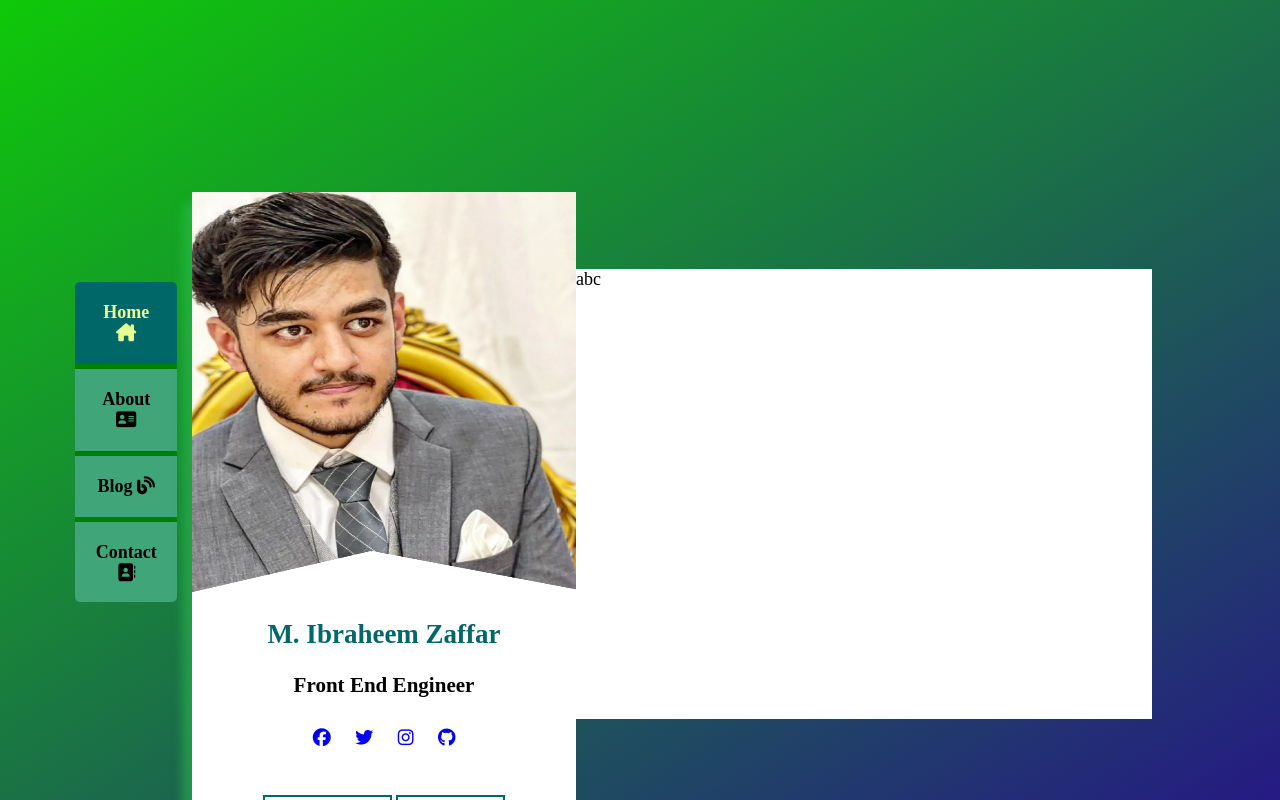
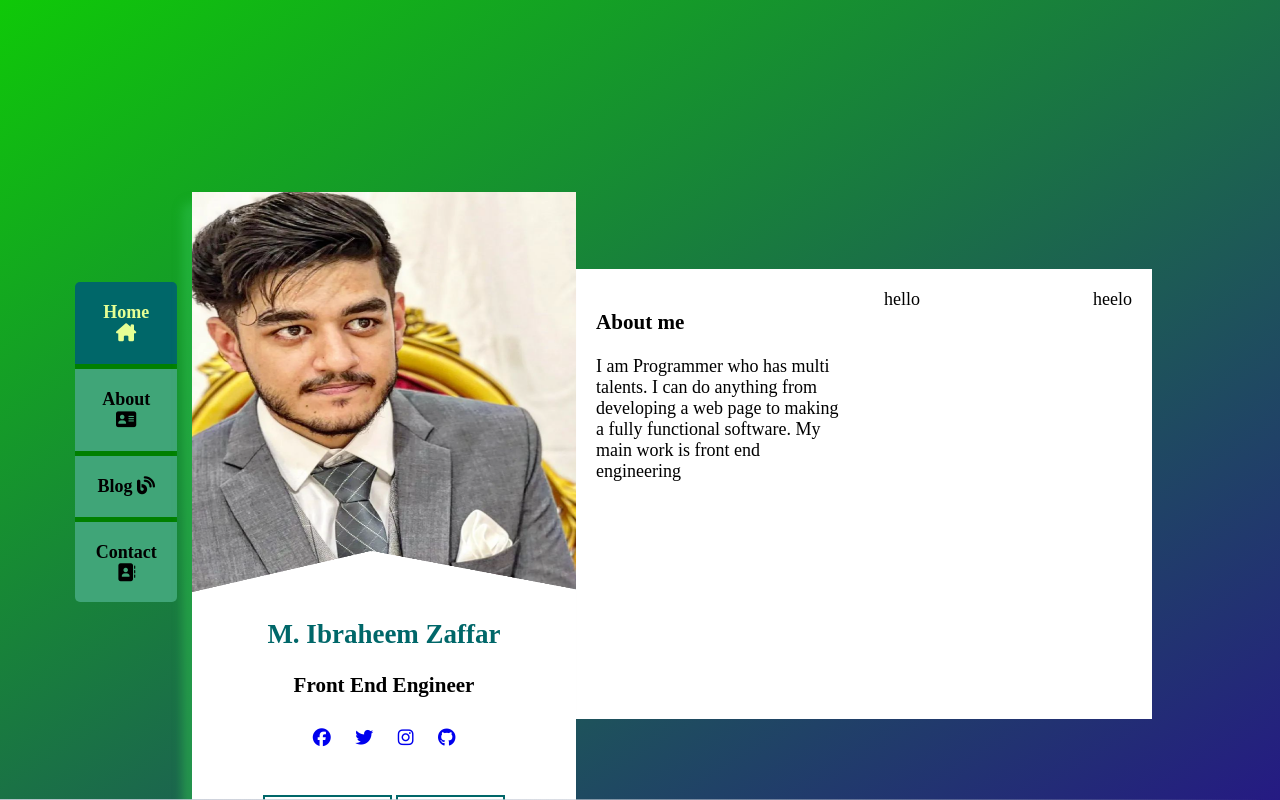
Before and after one commit to Devibbi/my-portfolio-web, a plain HTML site: page index.html in a window 1280 px wide. Drawn offline with Linux system fonts and the light colour scheme.

Commit message:
portoflio editing 1

```diff
--- a/css-styles.css
+++ b/css-styles.css
@@ -1,13 +1,16 @@
-*{
+* {
     box-sizing: border-box;
 }
-.div{
-    display:block;
+
+.div {
+    display: block;
 }
-body{
-    font-size:18px;
-    background:white;
+
+body {
+    font-size: 18px;
+    background: white;
 }
+
 /* making background*/
 .background {
     position: fixed;
@@ -20,39 +23,44 @@ body{
     background-size: cover;
     background-color: rgba(86, 33, 110, 0.4);
 }
+
 .background.gradient {
     background: #0fc908;
     background: linear-gradient(to bottom right, #0fc908 0, #251a83 100%);
     position: fixed;
     overflow: hidden;
 }
-.background.gradient, .bg-bubbles{
+
+.background.gradient,
+.bg-bubbles {
     top: 0;
     left: 0;
     width: 100%;
     height: 100%;
 }
+
 /* making main blocks */
-.block1{
-    display:block;
-    width:30%;
+.block1 {
+    display: block;
+    width: 30%;
     background: white;
-    height:670px;
-    position:fixed;
-    margin-left:15%;
-    margin-top:15%;
+    height: 670px;
+    position: fixed;
+    margin-left: 15%;
+    margin-top: 15%;
     box-shadow: -10px 10px 10px rgba(45, 194, 77, 0.5);
     border-radius: 10px;
 
 
 }
-.block2{
-    display:block;
-    width:45%;
+
+.block2 {
+    display: block;
+    width: 45%;
     background: white;
-    height:450px;
-    margin-top:21%;
-    margin-left:45%;
+    height: 450px;
+    margin-top: 21%;
+    margin-left: 45%;
 }
 
 /* Making navigation */
@@ -64,7 +72,7 @@ ul {
     position: fixed;
     height: 40%;
     overflow: auto;
-    margin-top: 22% ;
+    margin-top: 22%;
     margin-left: 75px;
     border-radius: 5px;
     font-weight: bold;
@@ -73,9 +81,9 @@ ul {
 li a {
     display: block;
     color: #000;
-    padding: 20px   ;
+    padding: 20px;
     text-decoration: none;
-    border-bottom:5px solid green;
+    border-bottom: 5px solid green;
 }
 
 li a.active {
@@ -87,31 +95,78 @@ ul {
     background-color: #9DDE8B;
     color: #006769;
 }
-.enter{
+
+.enter {
     text-align: center;
 
 }
-.block1 img{
-    height:400px;
-    width:100%;
+
+.block1 img {
+    height: 400px;
+    width: 100%;
 }
 
-.block1 .colr{
+.block1 .colr {
     color: #006769;
 
 }
- .block1 a{
+
+.block1 a {
     text-decoration: none;
-    padding:10px;
+    padding: 10px;
+    px;
 }
 
-.bordar{
+.bordar {
 
-    border:2px solid #006769;
+    border: 2px solid #006769;
 
 }
 
-#cv-enter{
-    text-align:center;
+#cv-enter {
+    text-align: center;
     margin-top: 50px;
 }
+
+.bordar1 {
+    border: 2px solid #a9b9b983;
+    padding: 20px;
+
+
+}
+
+.border-line-h:after {
+    content: '';
+    position: absolute;
+    left: 0;
+    bottom: 0;
+    width: 100%;
+    height: 1px;
+    background: -moz-radial-gradient(left, ellipse cover, rgba(197, 202, 213, .7) 0, rgba(255, 255, 255, 0) 70%);
+    background: radial-gradient(ellipse at left, rgba(197, 202, 213, .7) 0, rgba(255, 255, 255, 0) 70%)
+}
+
+.bordar1 p {
+    width: 30%;
+
+}
+
+.block2b {
+    display: flex;
+    flex-direction: row;
+}
+
+.padding-20 {
+    padding: 20px;
+}
+
+.flex-1 {
+    flex: 1;
+}
+
+.left{
+    float:left;
+}
+.right{
+    float:right;
+}
--- a/index.html
+++ b/index.html
@@ -36,7 +36,22 @@
             </div>
         </div>
         <div class="block2">
-            abc
+            <div class="block2b">
+                <div class="block-about padding-20 border-line-h flex-1">
+                    <h3>About me</h3>
+                    <p>I am Programmer who has multi talents. I can do anything
+                        from developing a web page to making a fully functional software.
+                        My main work is front end engineering
+                    </p>
+                </div>
+                <div class="block-services padding-20 border-line-h flex-1">
+                    <div>
+                        <span class="left">hello</span>
+                        <span class="right">heelo</span>
+                    </div>
+
+                </div>
+            </div>
         </div>
     </div>
     </div>
```
Lines whose indentation alone changed are shown as unchanged.
